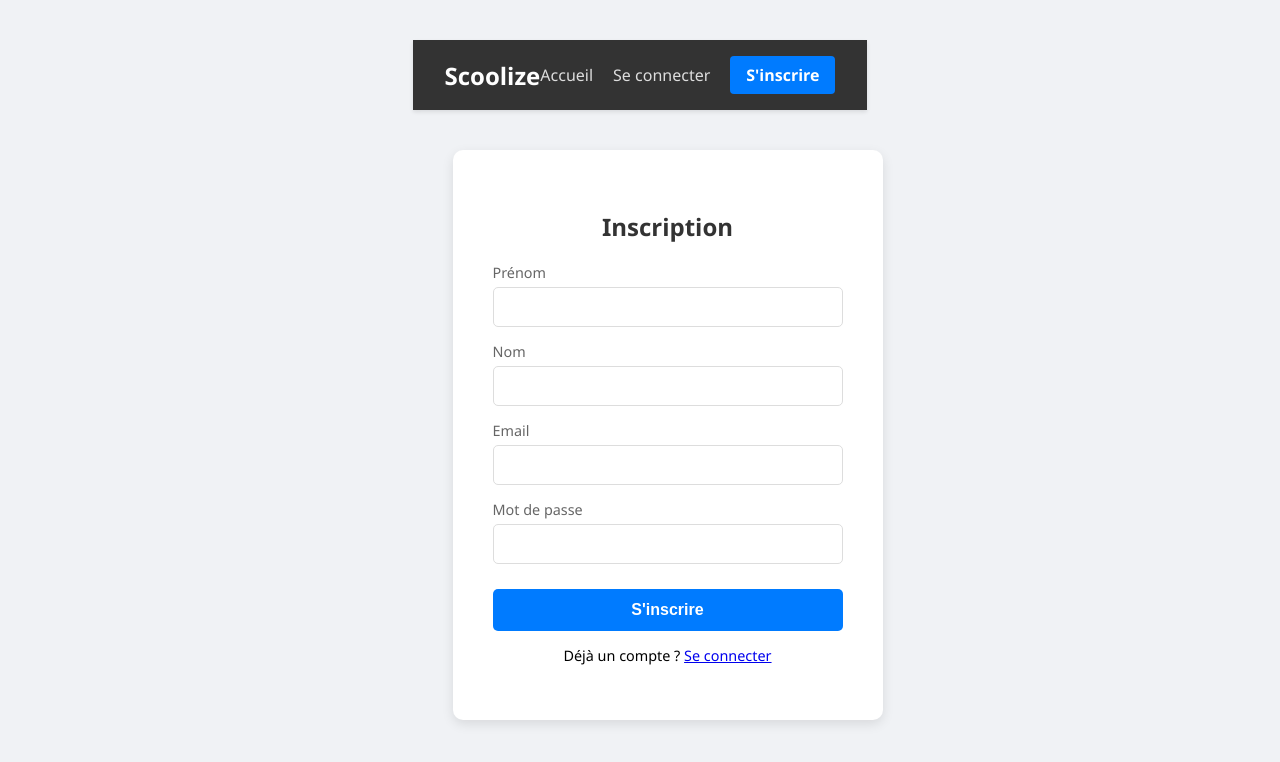
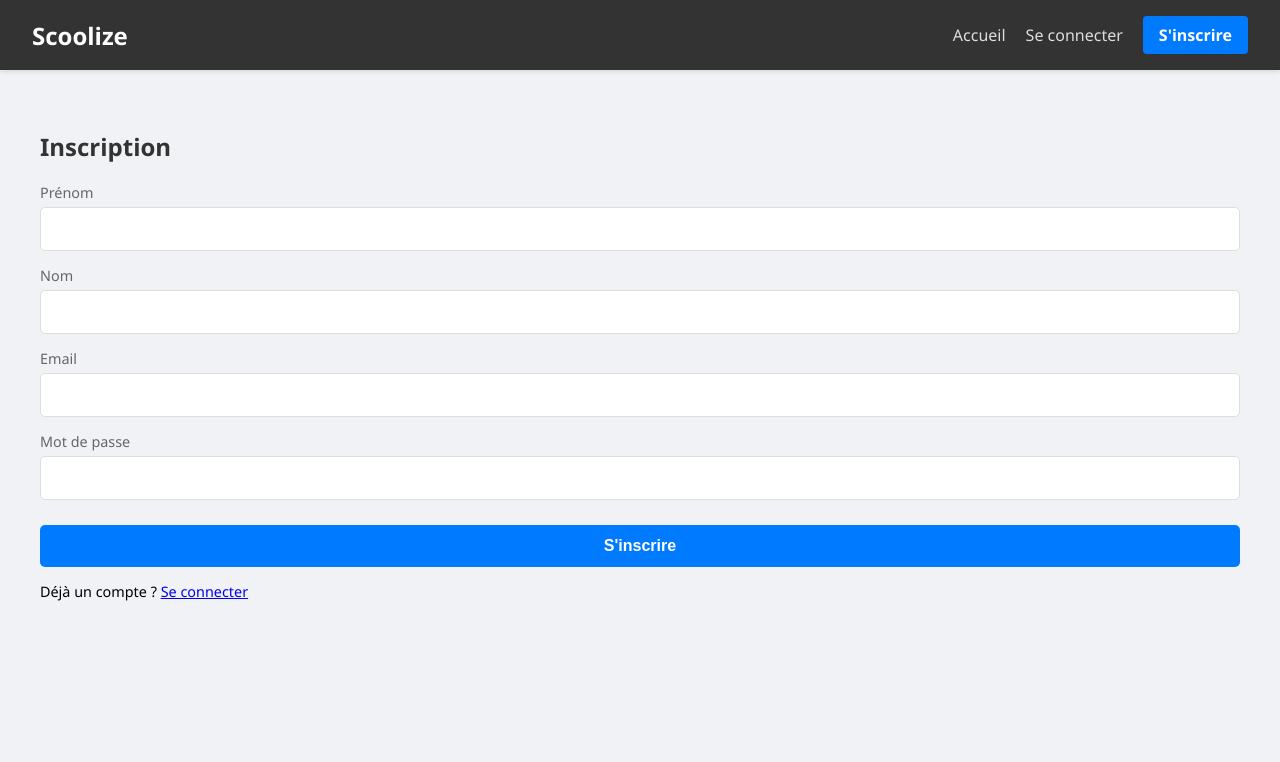
Before and after one commit to MarceauTDML/scoolize-project, a React (Create React App) app in the folder frontend/: page /register in a window 1280 px wide. Shown: the top 762 px of the page. Built offline with nearby package versions, Linux system fonts and the light colour scheme.

Commit message:
Scoolize v2.4.0

```diff
--- a/frontend/src/App.css
+++ b/frontend/src/App.css
@@ -2,52 +2,9 @@ body {
   font-family: 'Segoe UI', Tahoma, Geneva, Verdana, sans-serif;
   background-color: #f0f2f5;
   margin: 0;
-  display: flex;
-  justify-content: center;
-  align-items: center;
+  display: block;
   min-height: 100vh;
 }
-
-.login-container, .register-container {
-  background: white;
-  padding: 40px;
-  border-radius: 10px;
-  box-shadow: 0 4px 12px rgba(0,0,0,0.1);
-  width: 100%;
-  max-width: 350px;
-  text-align: center;
-  margin: 20px;
-}
-
-h2 { color: #333; margin-bottom: 20px; }
-
-form div { margin-bottom: 15px; text-align: left; }
-
-label { display: block; margin-bottom: 5px; color: #666; font-size: 0.9em; }
-
-input {
-  width: 100%;
-  padding: 10px;
-  box-sizing: border-box;
-  border: 1px solid #ddd;
-  border-radius: 5px;
-  font-size: 16px;
-}
-
-button {
-  width: 100%;
-  padding: 12px;
-  background-color: #007bff;
-  color: white;
-  border: none;
-  border-radius: 5px;
-  cursor: pointer;
-  font-size: 16px;
-  font-weight: bold;
-  margin-top: 10px;
-}
-
-button:hover { background-color: #0056b3; }
 
 .navbar {
   background-color: #333;
@@ -57,6 +14,16 @@ button:hover { background-color: #0056b3; }
   align-items: center;
   box-shadow: 0 2px 4px rgba(0,0,0,0.1);
   color: white;
+  position: sticky;
+  top: 0;
+  z-index: 1000;
+}
+
+.navbar-brand a {
+  text-decoration: none;
+  color: white;
+  font-size: 1.5rem;
+  font-weight: bold;
 }
 
 .navbar-links {
@@ -106,5 +73,75 @@ button:hover { background-color: #0056b3; }
 }
 
 .content-container {
-  padding: 20px;
+  max-width: 1200px;
+  margin: 0 auto;
+  padding: 40px 20px;
 }
+
+.auth-wrapper {
+  display: flex;
+  justify-content: center;
+  align-items: center;
+  min-height: calc(100vh - 150px);
+}
+
+.auth-card {
+  background: white;
+  padding: 40px;
+  border-radius: 10px;
+  box-shadow: 0 4px 12px rgba(0,0,0,0.1);
+  width: 100%;
+  max-width: 400px;
+  text-align: center;
+}
+
+h2 { color: #333; margin-bottom: 20px; }
+
+form div { margin-bottom: 15px; text-align: left; }
+
+label { display: block; margin-bottom: 5px; color: #666; font-size: 0.9em; }
+
+input {
+  width: 100%;
+  padding: 12px;
+  box-sizing: border-box;
+  border: 1px solid #ddd;
+  border-radius: 5px;
+  font-size: 16px;
+}
+
+button[type="submit"] {
+  width: 100%;
+  padding: 12px;
+  background-color: #007bff;
+  color: white;
+  border: none;
+  border-radius: 5px;
+  cursor: pointer;
+  font-size: 16px;
+  font-weight: bold;
+  margin-top: 10px;
+}
+
+button:hover { background-color: #0056b3; }
+
+.schools-grid {
+  display: grid;
+  grid-template-columns: repeat(auto-fill, minmax(300px, 1fr));
+  gap: 30px;
+  margin-top: 30px;
+}
+
+.school-card {
+  background: white;
+  padding: 25px;
+  border-radius: 12px;
+  box-shadow: 0 2px 8px rgba(0,0,0,0.05);
+  border-top: 5px solid #007bff;
+  transition: transform 0.2s ease, box-shadow 0.2s ease;
+}
+
+.school-card:hover {
+  transform: translateY(-5px);
+  box-shadow: 0 8px 16px rgba(0,0,0,0.1);
+}
```
